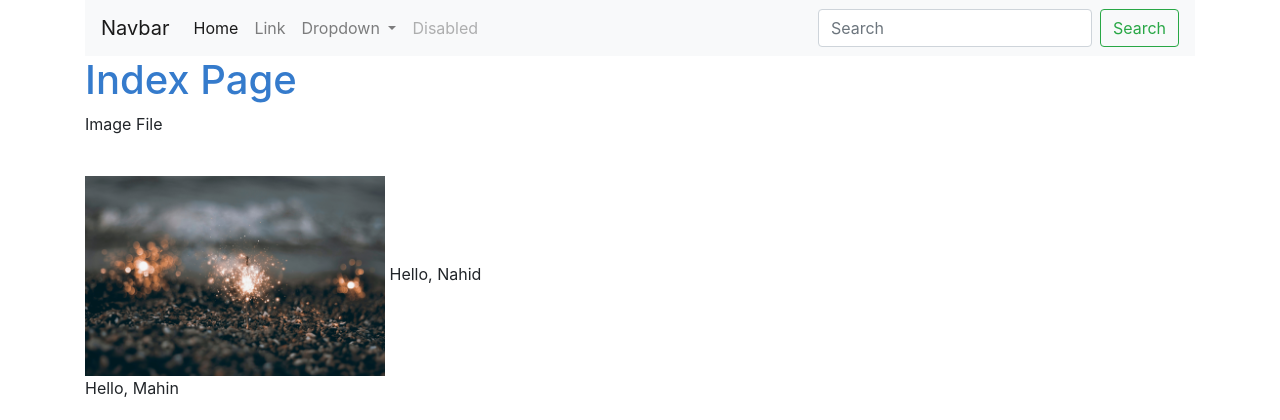
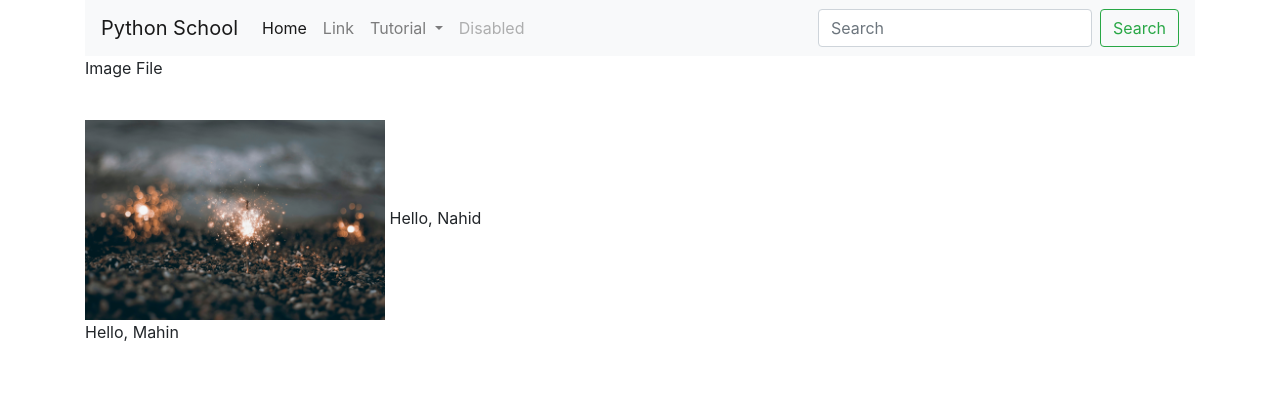
Before and after one commit to sdt-inc/codersblog, a Django app: page / in a window 1280 px wide. Shown: the top 420 px of the page. Run offline with Django 3.2, Linux system fonts and the light colour scheme; some libraries are stand-ins or nearby versions.

Commit message:
add title using template

```diff
--- a/blog/templates/blog/base.html
+++ b/blog/templates/blog/base.html
@@ -16,13 +16,17 @@
     <!-- static js -->
     <script src="{% static 'blog/js/main.js' %}" type="text/javascript"></script>
 
-    <title>Coders Blog</title>
+    {% if title %}
+    <title>{{title}}</title>
+    {% else %}
+    <title>Python School</title>
+    {% endif %}
 </head>
 
 <body>
     <div class="container">
         <nav class="navbar navbar-expand-lg navbar-light bg-light">
-            <a class="navbar-brand" href="#">Navbar</a>
+            <a class="navbar-brand" href="{% url 'index' %}">Python School</a>
             <button class="navbar-toggler" type="button" data-toggle="collapse" data-target="#navbarSupportedContent"
                 aria-controls="navbarSupportedContent" aria-expanded="false" aria-label="Toggle navigation">
                 <span class="navbar-toggler-icon"></span>
@@ -39,13 +43,13 @@
                     <li class="nav-item dropdown">
                         <a class="nav-link dropdown-toggle" href="#" id="navbarDropdown" role="button"
                             data-toggle="dropdown" aria-haspopup="true" aria-expanded="false">
-                            Dropdown
+                            Tutorial
                         </a>
                         <div class="dropdown-menu" aria-labelledby="navbarDropdown">
-                            <a class="dropdown-item" href="#">Action</a>
-                            <a class="dropdown-item" href="#">Another action</a>
+                            <a class="dropdown-item" href="#">Python</a>
+                            <a class="dropdown-item" href="#">Django</a>
                             <div class="dropdown-divider"></div>
-                            <a class="dropdown-item" href="#">Something else here</a>
+                            <a class="dropdown-item" href="#">DSA</a>
                         </div>
                     </li>
                     <li class="nav-item">
--- a/blog/views.py
+++ b/blog/views.py
@@ -2,7 +2,16 @@ from django.shortcuts import render
 
 
 def index(request):
-    return render(request, 'blog/index.html', context={'index': "Index Page"})
+    context = {
+        'title': 'Index Page',
+        'body': "Index body text",
+    }
+    return render(request, 'blog/index.html', context=context)
+
 
 def tutorial(request):
-    return render(request, 'blog/tutorial.html', context={'tutorial' : 'Tutorial Page'})
+    context = {
+        'title': 'Tutorial Page',
+        'body': "Tutorial body text",
+    }
+    return render(request, 'blog/tutorial.html', context=context)
```
